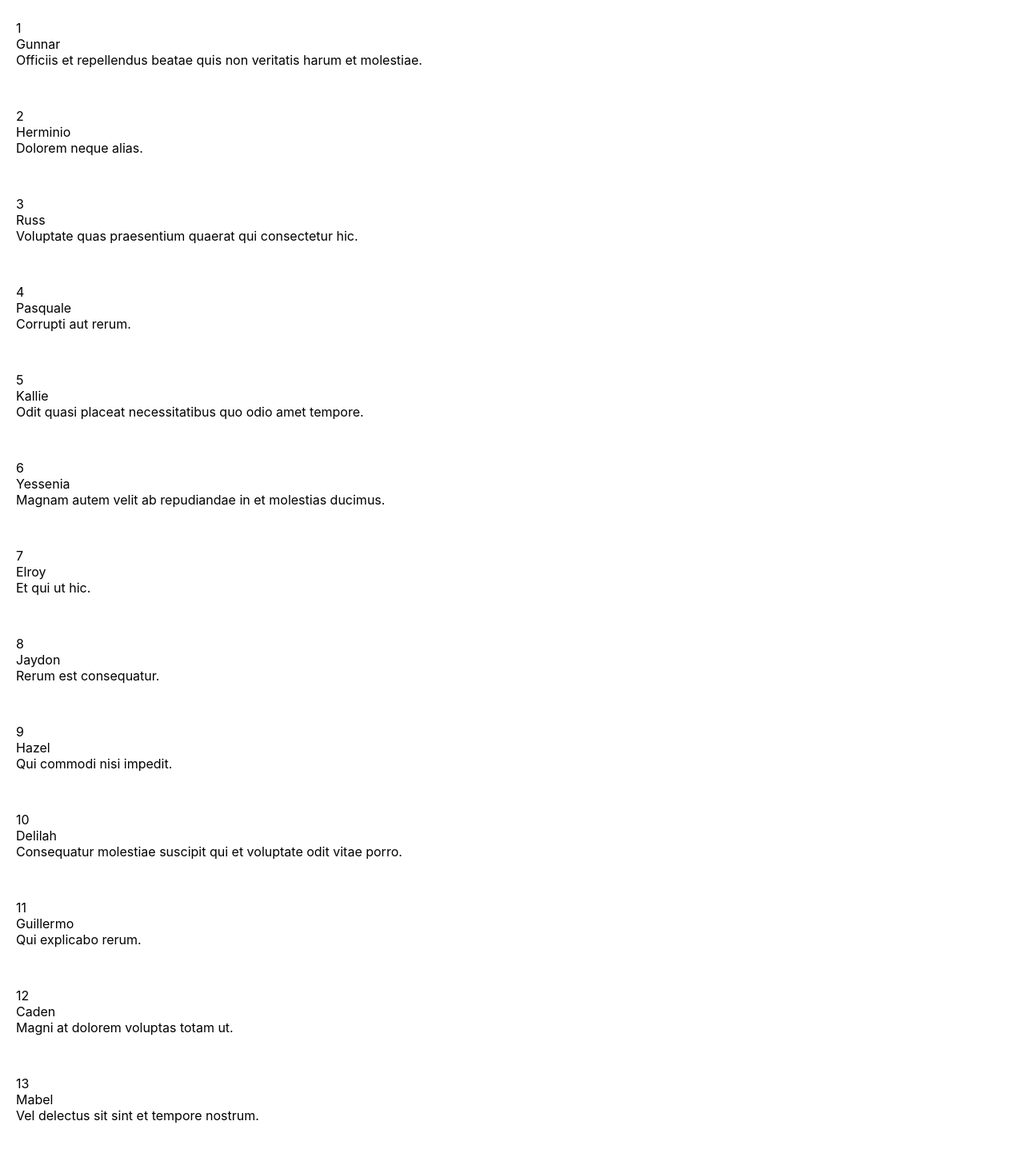
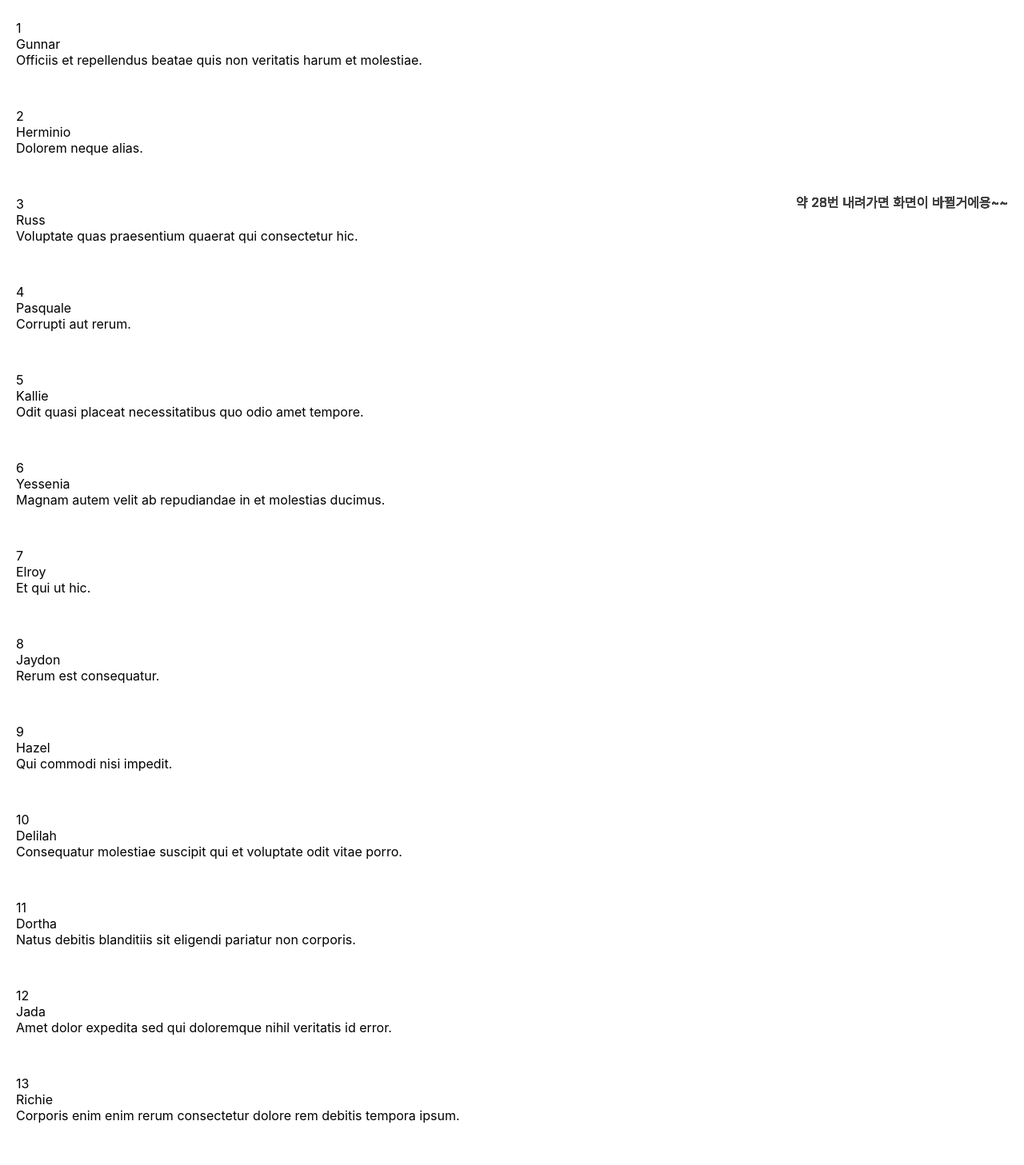
Before and after one commit to SuhyeonP/Treat-Data, a Next.js app: page /scrolling in a window 1280 px wide. Shown: the top 1457 px of the page at 80% size. Built offline with nearby package versions, Linux system fonts and the light colour scheme.

Commit message:
before upload

```diff
--- a/package.json
+++ b/package.json
@@ -4,8 +4,8 @@
   "private": true,
   "scripts": {
     "dev": "next dev",
-    "start": "next start",
-    "build": "cross-env NODE_ENV=production ANALYZE=true next build"
+    "build": "cross-env ANALYZE=true NODE_ENV=production next build",
+    "start": "cross-env NODE_ENV=production next start"
   },
   "dependencies": {
     "@next/bundle-analyzer": "^10.0.1",
--- a/pages/paging.js
+++ b/pages/paging.js
@@ -65,6 +65,7 @@ const Paging=()=>{
     return (
        <>
            <HeadLink/>
+           <p className="album-art">title위에 마우스를 올리면 앨범커버가 나와용~</p>
            <div className="img-zone">
                <img src="https://i.stack.imgur.com/DAwB5.png" id="selectImg"/>
            </div>
--- a/pages/scrolling.js
+++ b/pages/scrolling.js
@@ -18,20 +18,31 @@ const Scrolling=()=>{
         }
         window.addEventListener('scroll', onScroll);
         console.log(countE)
-        if(18<countE){
+        if(30<countE){
             console.log('will be')
             setMore(false)
+
+
         }
         return () => {
             window.removeEventListener('scroll', onScroll);
         };
     },[posts.length])
 
+    const changePage=()=>{
+        location.reload()
+    }
 
     return (
         <>
+
             <ul>
-                {more?posts.map((post,ind)=>(<PostCard key={post.id} ind={ind} post={post}/>))
+                {more?posts.map((post,ind)=>(
+                    <>
+                        <p className="fixed-ment">약 {33-countE}번 내려가면 화면이 바뀔거에용~~</p>
+                        <PostCard key={post.id} ind={ind} post={post}/>
+                    </>
+                    ))
                     :
                     (
                         <div>
@@ -40,6 +51,7 @@ const Scrolling=()=>{
                             <Link href="/"><a>Home</a></Link>
                             <br/>
                             <Link href="/paging"><a>Paging</a></Link>
+                            <p className="change-ment" onClick={changePage}>다시하고싶다면 저를 클릭해 주세용</p>
                         </div>
                     )
                 }
--- a/styles/globals.css
+++ b/styles/globals.css
@@ -14,6 +14,7 @@ body {
   margin: 0;
   font-family: -apple-system, BlinkMacSystemFont, Segoe UI, Roboto, Oxygen,
     Ubuntu, Cantarell, Fira Sans, Droid Sans, Helvetica Neue, sans-serif;
+  position: relative;
 }
 
 a {
@@ -123,3 +124,23 @@ a {
   display: flex;
   justify-content: space-between;
 }
+.fixed-ment{
+  position: fixed;
+  color: #444;
+  right: 20px;
+  top: 30%;
+  font-weight: 400;
+  font-size: 16px;
+}
+.change-ment{
+  position: absolute;
+  color: #444;
+  right: 20px;
+  top: 40vh;
+  cursor: pointer;
+}
+.album-art{
+  display: block;
+  text-align: center;
+  padding: 30px 0;
+}
```
Also changed, not shown: pages/heart.js (deleted, +0 -17 lines), pages/index.js (+0 -11 lines).
